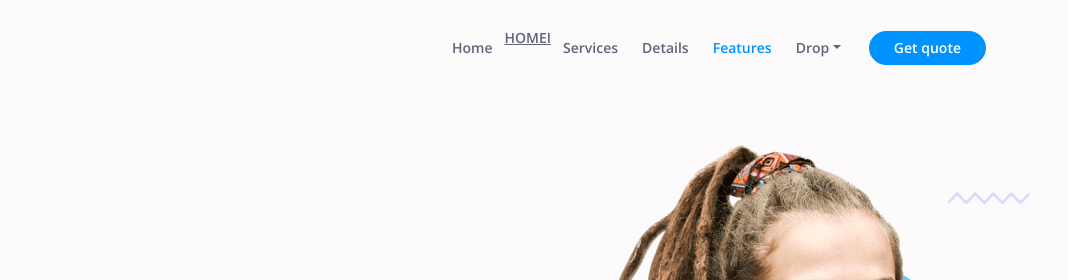
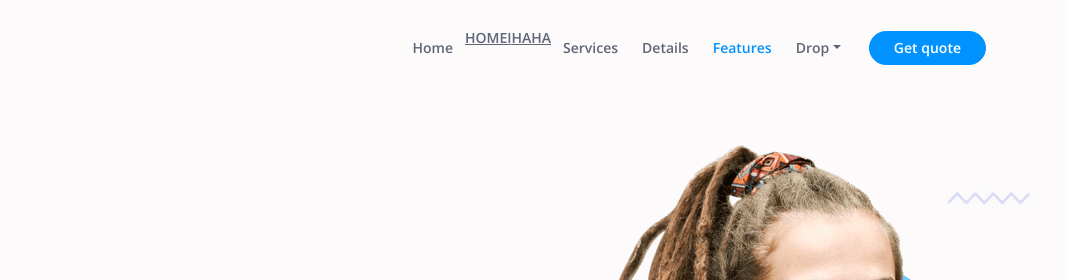
Before and after one commit to agusdwimilniadi/WebsiteTugasAlta, a plain HTML site: page index.html in a window 1280 px wide. Shown: the top 280 px of the page, 212-1280 px from the left. Drawn offline with nearby package versions, Linux system fonts and the light colour scheme.

Commit message:
Branch tes

```diff
--- a/index.html
+++ b/index.html
@@ -79,6 +79,8 @@
               >
             </li>
             <li><a href="">HOMEI</a></li>
+            <li><a href="">HAHA</a></li>
+
             <li class="nav-item">
               <a class="nav-link" href="#services">Services</a>
             </li>
```
